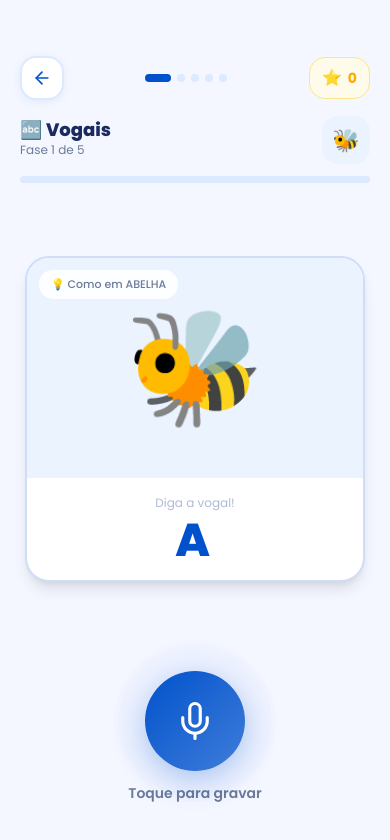
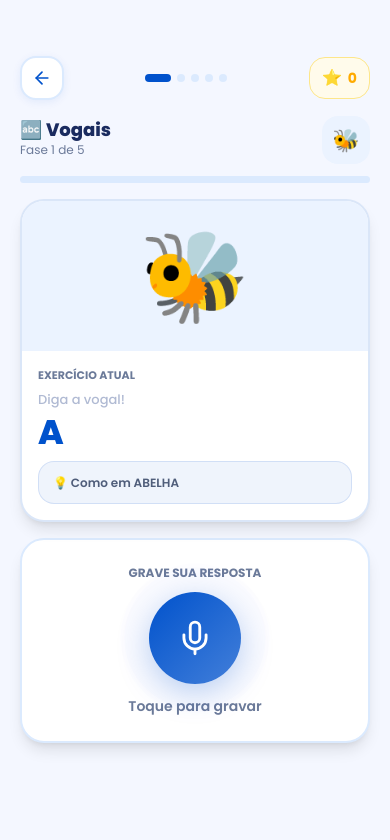
Before and after one commit to FONO-IA/fono-ia, a React (Vite) app in the folder Front/: page /exercise in a window 390 px wide. Shown: the top 840 px of the page. Built offline with nearby package versions, Linux system fonts and the light colour scheme.

Commit message:
fix: responsividade

```diff
--- a/Front/src/app/ChildExercise.tsx
+++ b/Front/src/app/ChildExercise.tsx
@@ -429,10 +429,10 @@ export function ChildExercise() {
 
           {/* Main Exercise Area Desktop */}
           <div className="flex-1 overflow-y-auto min-h-0 px-8 lg:px-12 xl:px-16 py-8">
-            <div className="w-full max-w-6xl mx-auto grid grid-cols-1 xl:grid-cols-[minmax(280px,360px)_minmax(520px,760px)] gap-8 items-start">
+            <div className="w-full max-w-6xl mx-auto grid grid-cols-1 xl:grid-cols-[minmax(300px,360px)_minmax(420px,1fr)] gap-8 items-stretch">
               {/* Left info panel */}
               <div
-                className="rounded-[32px] p-6 xl:sticky xl:top-8"
+                className="rounded-[32px] p-6 xl:sticky xl:top-8 h-full flex flex-col"
                 style={{
                   background: "#fff",
                   border: "1.5px solid #DBEAFE",
@@ -501,7 +501,7 @@ export function ChildExercise() {
                   </div>
                 )}
 
-                <div className="space-y-3">
+                <div className="space-y-3 mt-auto">
                   <div
                     className="rounded-2xl p-4"
                     style={{
@@ -555,7 +555,7 @@ export function ChildExercise() {
               </div>
 
               {/* Main card */}
-              <div className="w-full">
+              <div className="w-full h-full">
                 <AnimatePresence mode="wait">
                   <motion.div
                     key={phaseIndex}
@@ -563,7 +563,7 @@ export function ChildExercise() {
                     animate={{ opacity: 1, x: 0, scale: 1 }}
                     exit={{ opacity: 0, x: -50, scale: 0.95 }}
                     transition={{ duration: 0.3, ease: "easeOut" }}
-                    className="relative rounded-[40px] overflow-hidden shadow-2xl"
+                    className="relative rounded-[40px] overflow-hidden shadow-2xl h-full flex flex-col"
                     style={{
                       background: "#ffffff",
                       border: `3px solid ${exercise.color}30`,
@@ -573,8 +573,8 @@ export function ChildExercise() {
                       className="flex items-center justify-center"
                       style={{
                         background: exercise.bgColor,
-                        minHeight: 280,
-                        height: "clamp(280px, 38vh, 420px)",
+                        minHeight: 180,
+                        height: "clamp(180px, 24vh, 240px)",
                       }}
                     >
                       <motion.span
@@ -585,7 +585,7 @@ export function ChildExercise() {
                           ease: "easeInOut",
                         }}
                         style={{
-                          fontSize: "clamp(110px, 14vw, 180px)",
+                          fontSize: "clamp(82px, 10vw, 130px)",
                           lineHeight: 1,
                         }}
                       >
@@ -622,7 +622,7 @@ export function ChildExercise() {
                       </motion.p>
                     </div>
 
-                    <div className="px-6 lg:px-8 pb-8 flex flex-col items-center gap-5">
+                    <div className="px-6 lg:px-8 pb-8 flex flex-col items-center justify-end gap-5 flex-1">
                       <button
                         onClick={handleMicPress}
                         disabled={isRecording || phaseResult !== null}
@@ -852,83 +852,100 @@ export function ChildExercise() {
             </div>
           </div>
 
-          <div className="flex-1 flex flex-col items-center justify-center px-5 gap-4 min-h-0">
+          <div className="flex-1 w-full px-5 pt-4 pb-2 flex flex-col justify-start gap-4 min-h-0">
+            {/* Card superior: dica / exercício */}
             <AnimatePresence mode="wait">
               <motion.div
                 key={phaseIndex}
-                initial={{ opacity: 0, x: 50, scale: 0.95 }}
+                initial={{ opacity: 0, x: 40, scale: 0.97 }}
                 animate={{ opacity: 1, x: 0, scale: 1 }}
-                exit={{ opacity: 0, x: -50, scale: 0.95 }}
-                transition={{ duration: 0.3, ease: "easeOut" }}
-                className="relative w-full rounded-3xl overflow-hidden shadow-lg"
+                exit={{ opacity: 0, x: -40, scale: 0.97 }}
+                transition={{ duration: 0.28, ease: "easeOut" }}
+                className="relative w-full rounded-3xl overflow-hidden shadow-lg flex-shrink-0"
                 style={{
                   background: "#ffffff",
-                  border: `2.5px solid ${exercise.color}30`,
-                  maxWidth: 340,
+                  border: `2px solid ${exercise.color}25`,
                 }}
               >
                 <div
                   className="flex items-center justify-center"
-                  style={{ background: exercise.bgColor, height: 220 }}
+                  style={{
+                    background: exercise.bgColor,
+                    height: 150,
+                  }}
                 >
                   <motion.span
-                    animate={{ scale: [1, 1.06, 1] }}
+                    animate={{ scale: [1, 1.05, 1] }}
                     transition={{
-                      duration: 2.5,
+                      duration: 2.4,
                       repeat: Infinity,
                       ease: "easeInOut",
                     }}
-                    style={{ fontSize: 110 }}
+                    style={{ fontSize: 86, lineHeight: 1 }}
                   >
                     {phase.emoji}
                   </motion.span>
                 </div>
 
+                <div className="px-4 py-4">
+                  <p
+                    style={{
+                      fontSize: 11,
+                      color: "#6B7A99",
+                      fontWeight: 700,
+                      marginBottom: 6,
+                    }}
+                  >
+                    EXERCÍCIO ATUAL
+                  </p>
+
+                  <p
+                    style={{
+                      fontSize: 13,
+                      color: "#B0BAD3",
+                      fontWeight: 500,
+                      marginBottom: 6,
+                    }}
+                  >
+                    {phase.instruction}
+                  </p>
+
+                  <motion.p
+                    key={phase.word}
+                    initial={{ opacity: 0, y: 8 }}
+                    animate={{ opacity: 1, y: 0 }}
+                    style={{
+                      fontSize: 34,
+                      fontWeight: 900,
+                      color: exercise.color,
+                      letterSpacing: 3,
+                      lineHeight: 1.05,
+                      marginBottom: 10,
+                    }}
+                  >
+                    {phase.word}
+                  </motion.p>
+
                   {phase.hint && (
                     <div
-                    className="absolute top-3 left-3 px-3 py-1.5 rounded-xl"
+                      className="rounded-2xl px-3.5 py-3"
                       style={{
-                      background: "rgba(255,255,255,0.9)",
-                      backdropFilter: "blur(6px)",
+                        background: `${exercise.color}10`,
+                        border: `1.5px solid ${exercise.color}20`,
                       }}
                     >
                       <p
                         style={{
-                        fontSize: 11,
-                        fontWeight: 500,
-                        color: "#6B7A99",
+                          fontSize: 12,
+                          fontWeight: 600,
+                          color: "#4F5D7A",
+                          lineHeight: 1.45,
                         }}
                       >
                         💡 {phase.hint}
                       </p>
                     </div>
                   )}
-
-                <div className="px-5 py-4 text-center">
-                  <p
-                    style={{
-                      fontSize: 12,
-                      color: "#B0BAD3",
-                      fontWeight: 400,
-                      marginBottom: 4,
-                    }}
-                  >
-                    {phase.instruction}
-                  </p>
-                  <motion.p
-                    key={phase.word}
-                    initial={{ opacity: 0, y: 8 }}
-                    animate={{ opacity: 1, y: 0 }}
-                    style={{
-                      fontSize: 46,
-                      fontWeight: 900,
-                      color: exercise.color,
-                      letterSpacing: 5,
-                      lineHeight: 1.05,
-                    }}
-                  >
-                    {phase.word}
-                  </motion.p>
                 </div>
 
                 <AnimatePresence>
@@ -938,53 +955,35 @@ export function ChildExercise() {
                 </AnimatePresence>
               </motion.div>
             </AnimatePresence>
-          </div>
 
-          <AnimatePresence>
-            {isRecording && (
-              <motion.div
-                initial={{ opacity: 0, y: 10 }}
-                animate={{ opacity: 1, y: 0 }}
-                exit={{ opacity: 0, y: 10 }}
-                className="px-10 flex-shrink-0"
-              >
+            {/* Card inferior: gravar resposta */}
             <div
-                  className="rounded-full overflow-hidden"
-                  style={{ height: 8, background: "#DBEAFE" }}
-                >
-                  <motion.div
-                    className="h-full rounded-full"
-                    animate={{ width: `${recordProgress}%` }}
-                    transition={{ duration: 0.06 }}
+              className="w-full rounded-3xl shadow-lg flex flex-col items-center justify-center px-5 py-6"
               style={{
-                      background: `linear-gradient(90deg, ${exercise.color}, ${exercise.color}BB)`,
-                    }}
-                  />
-                </div>
-                <p
-                  className="text-center mt-2"
-                  style={{
-                    fontSize: 13,
-                    fontWeight: 600,
-                    color: exercise.color,
+                background: "#ffffff",
+                border: "2px solid #DBEAFE",
               }}
             >
-                  🎙️ Gravando... fale agora!
+              <p
+                style={{
+                  fontSize: 12,
+                  color: "#6B7A99",
+                  fontWeight: 700,
+                  marginBottom: 10,
+                }}
+              >
+                GRAVE SUA RESPOSTA
               </p>
-              </motion.div>
-            )}
-          </AnimatePresence>
 
-          <div className="flex flex-col items-center pb-10 pt-4 gap-3 flex-shrink-0">
-            <div className="relative flex items-center justify-center">
+              <div className="relative flex items-center justify-center mb-3">
                 {!isRecording && !phaseResult && (
                   <>
                     <motion.div
                       className="absolute rounded-full"
                       style={{
                         background: `${exercise.color}15`,
-                      width: 130,
-                      height: 130,
+                        width: 120,
+                        height: 120,
                       }}
                       animate={{
                         scale: [1, 1.18, 1],
@@ -1000,8 +999,8 @@ export function ChildExercise() {
                       className="absolute rounded-full"
                       style={{
                         background: `${exercise.color}10`,
-                      width: 130,
-                      height: 130,
+                        width: 120,
+                        height: 120,
                       }}
                       animate={{
                         scale: [1, 1.35, 1],
@@ -1017,54 +1016,14 @@ export function ChildExercise() {
                   </>
                 )}
 
-              {isRecording && (
-                <>
-                  <motion.div
-                    className="absolute rounded-full"
-                    style={{
-                      background: `${exercise.color}20`,
-                      width: 130,
-                      height: 130,
-                    }}
-                    animate={{
-                      scale: [1, 1.4, 1],
-                      opacity: [0.7, 0, 0.7],
-                    }}
-                    transition={{
-                      duration: 1.2,
-                      repeat: Infinity,
-                      ease: "easeInOut",
-                    }}
-                  />
-                  <motion.div
-                    className="absolute rounded-full"
-                    style={{
-                      background: `${exercise.color}15`,
-                      width: 130,
-                      height: 130,
-                    }}
-                    animate={{
-                      scale: [1, 1.65, 1],
-                      opacity: [0.5, 0, 0.5],
-                    }}
-                    transition={{
-                      duration: 1.2,
-                      repeat: Infinity,
-                      ease: "easeInOut",
-                      delay: 0.2,
-                    }}
-                  />
-                </>
-              )}
-
                 <motion.button
                   onClick={handleMicPress}
                   whileTap={{ scale: 0.88 }}
                   disabled={isRecording || phaseResult !== null}
                   className="relative flex items-center justify-center rounded-full"
                   style={{
-                  width: 100,
-                  height: 100,
+                    width: 92,
+                    height: 92,
                     background: isRecording
                       ? "linear-gradient(135deg, #FF5630, #FF7452)"
                       : phaseResult
@@ -1074,11 +1033,11 @@ export function ChildExercise() {
                     cursor: isRecording || phaseResult ? "default" : "pointer",
                     boxShadow: isRecording
                       ? "0 8px 32px rgba(255,86,48,0.5)"
-                    : `0 8px 32px ${exercise.color}50`,
+                      : `0 8px 32px ${exercise.color}45`,
                     transition: "all 0.3s ease",
                   }}
                 >
-                <Mic size={42} color="white" strokeWidth={1.8} />
+                  <Mic size={38} color="white" strokeWidth={1.8} />
                 </motion.button>
               </div>
 
@@ -1092,6 +1051,7 @@ export function ChildExercise() {
                     ? "#B0BAD3"
                     : "#6B7A99",
                   transition: "color 0.3s",
+                  textAlign: "center",
                 }}
               >
                 {isRecording
@@ -1102,6 +1062,25 @@ export function ChildExercise() {
                   ? "Tente de novo! 💪"
                   : "Toque para gravar"}
               </p>
+
+              {isRecording && (
+                <div className="w-full mt-4">
+                  <div
+                    className="rounded-full overflow-hidden"
+                    style={{ height: 8, background: "#DBEAFE" }}
+                  >
+                    <motion.div
+                      className="h-full rounded-full"
+                      animate={{ width: `${recordProgress}%` }}
+                      transition={{ duration: 0.06 }}
+                      style={{
+                        background: `linear-gradient(90deg, ${exercise.color}, ${exercise.color}BB)`,
+                      }}
+                    />
+                  </div>
+                </div>
+              )}
+            </div>
           </div>
 
           <AnimatePresence>
```
Lines whose indentation alone changed are shown as unchanged.
